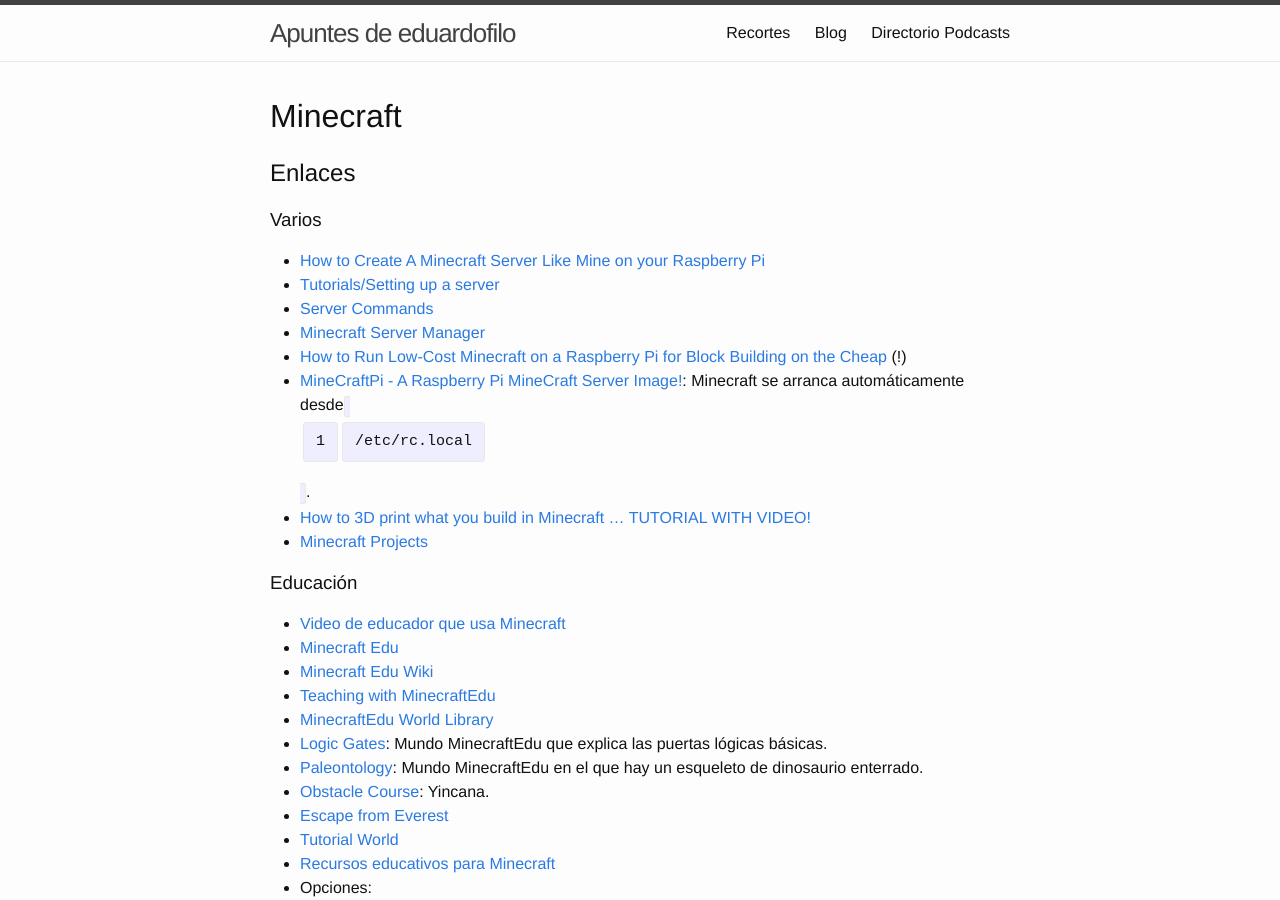
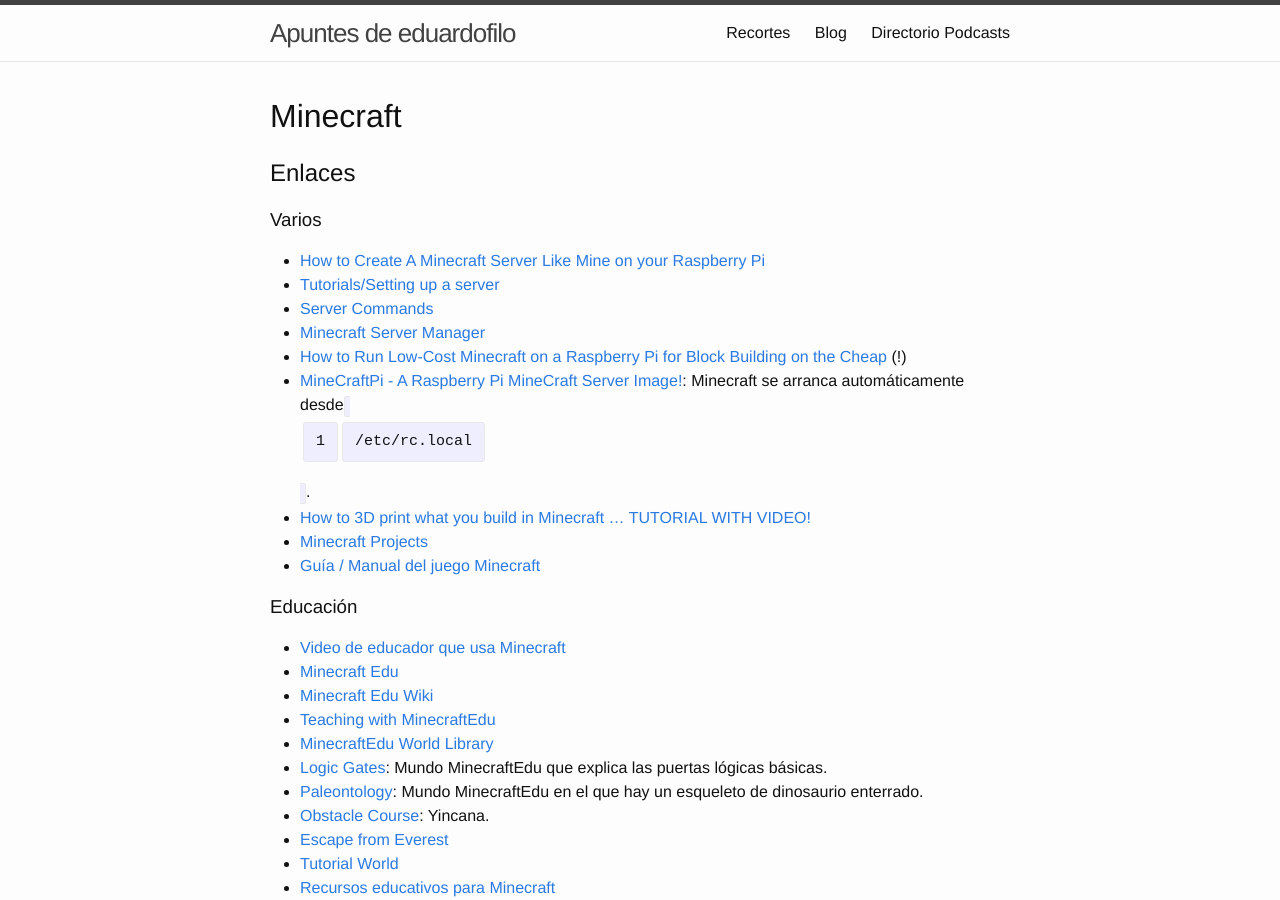
Before and after one commit to eduardofilo/eduardofilo.jekyll, a Jekyll site: the page built from proyectos/minecraft.md, in a window 1280 px wide and 900 px high. Built offline with Jekyll 4.4.1, drawn with Linux system fonts in a browser that asks for light colours; Markdown is read by kramdown in place of the engine named in the settings.

Commit message:
Cambio menor.

```diff
--- a/proyectos/minecraft.md
+++ b/proyectos/minecraft.md
@@ -17,6 +17,7 @@
 * [MineCraftPi - A Raspberry Pi MineCraft Server Image!](http://everyday-tech.com/minecraftpi-a-raspberry-pi-minecraft-server-image/): Minecraft se arranca automáticamente desde `/etc/rc.local`.
 * [How to 3D print what you build in Minecraft … TUTORIAL WITH VIDEO!](http://blogs.ncs-nj.org/minecraft/2013/12/14/how-to-3d-print-what-you-build-in-minecraft-tutorial-with-video/)
 * [Minecraft Projects](http://www.planetminecraft.com/resources/projects/)
+* [Guía / Manual del juego Minecraft](http://www.trucoteca.com/guia-minecraft/pc-12340.html)
 
 ### Educación
 
```
Also changed, not shown: sistemas/raspi.md (+1 -0 lines).
